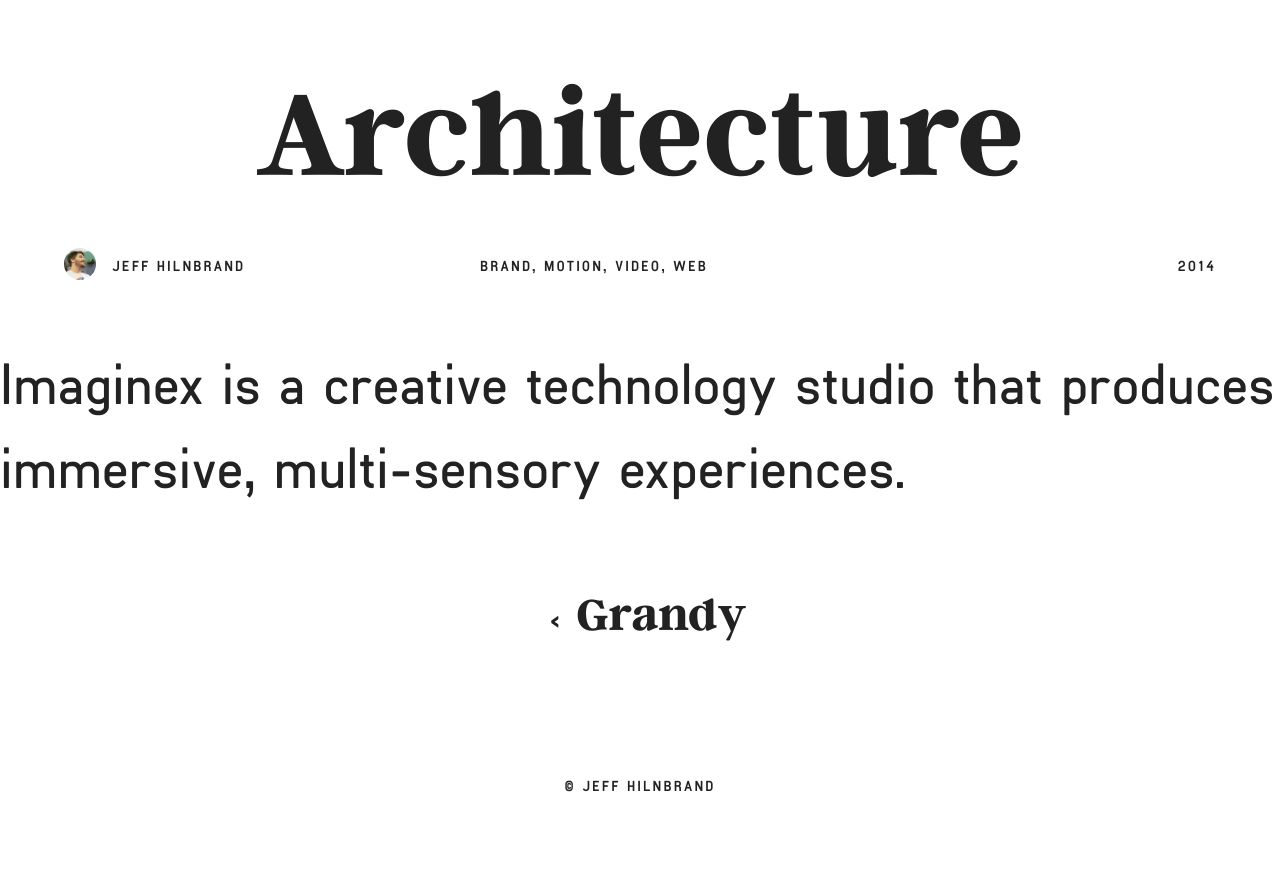
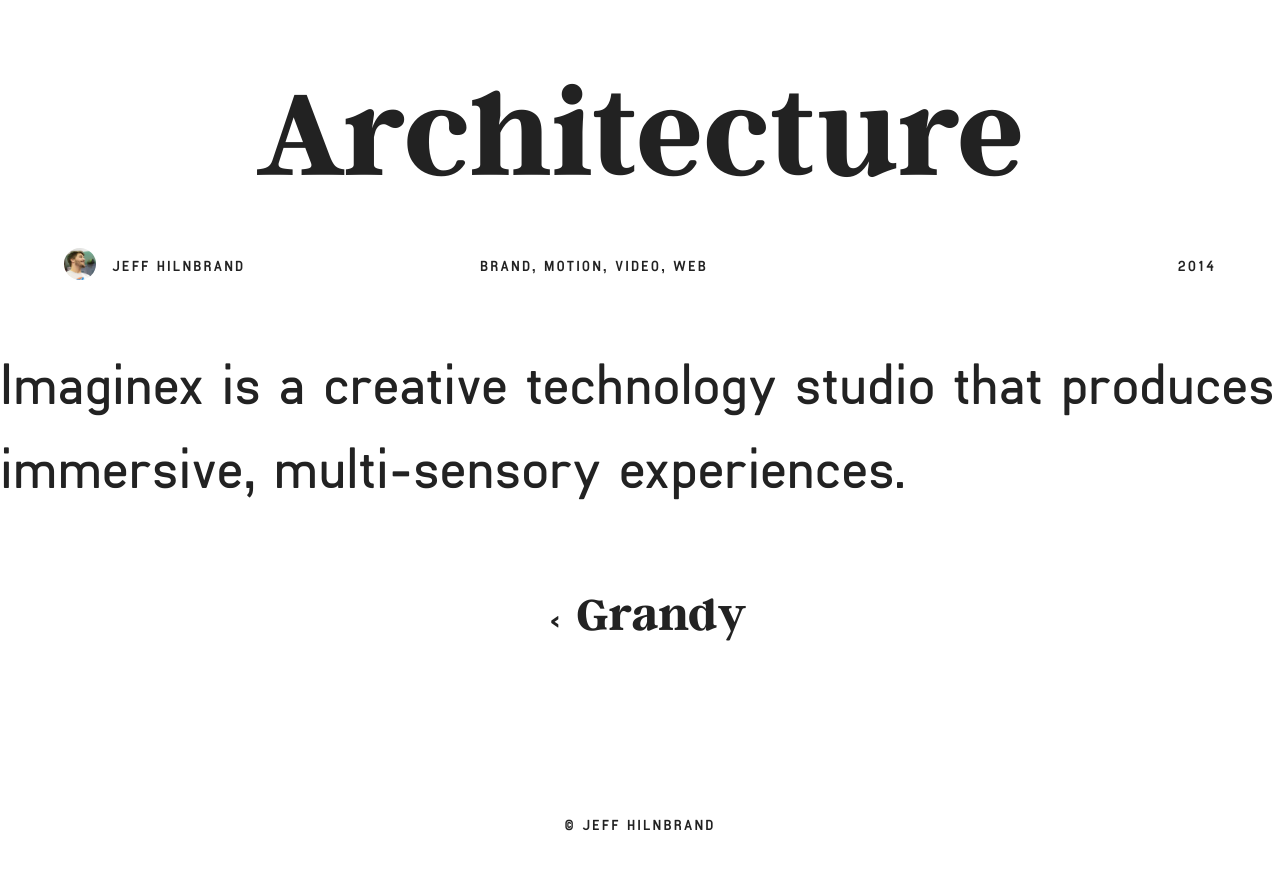
Before and after one commit to jhil/jhilco-2016, a Jekyll site: the page built from _posts/2014-12-16-architecture.markdown, in a window 1280 px wide. Shown: the top 870 px of the page. Built offline with Jekyll 4.4.1, drawn with Linux system fonts in a browser that asks for light colours.

Commit message:
sticky footer flex

```diff
--- a/_layouts/default.html
+++ b/_layouts/default.html
@@ -5,7 +5,7 @@
 
 <body>
 
-  <div class="page-content clearfix">
+<div class="page-content">
     {{ content }}
   </div>
 
--- a/_sass/_base.scss
+++ b/_sass/_base.scss
@@ -13,6 +13,19 @@
 
 ul {
   list-style: none;
+}
+
+
+// BODY
+
+body {
+  display: flex;
+  min-height: 100vh;
+  flex-direction: column;
+}
+
+.page-content {
+  flex: 1;
 }
 
 
@@ -52,13 +65,13 @@
 
 .ratio {
   position: relative;
-    width: 100%;   /* desired width */
+  width: 100%;
   overflow: hidden;
 
   &:before{
     content: "";
     display: block;
-      padding-top: 100%;  /* initial ratio of 1:1*/
+    padding-top: 100%;
   }
 }
 
```
Lines whose indentation alone changed are shown as unchanged.
